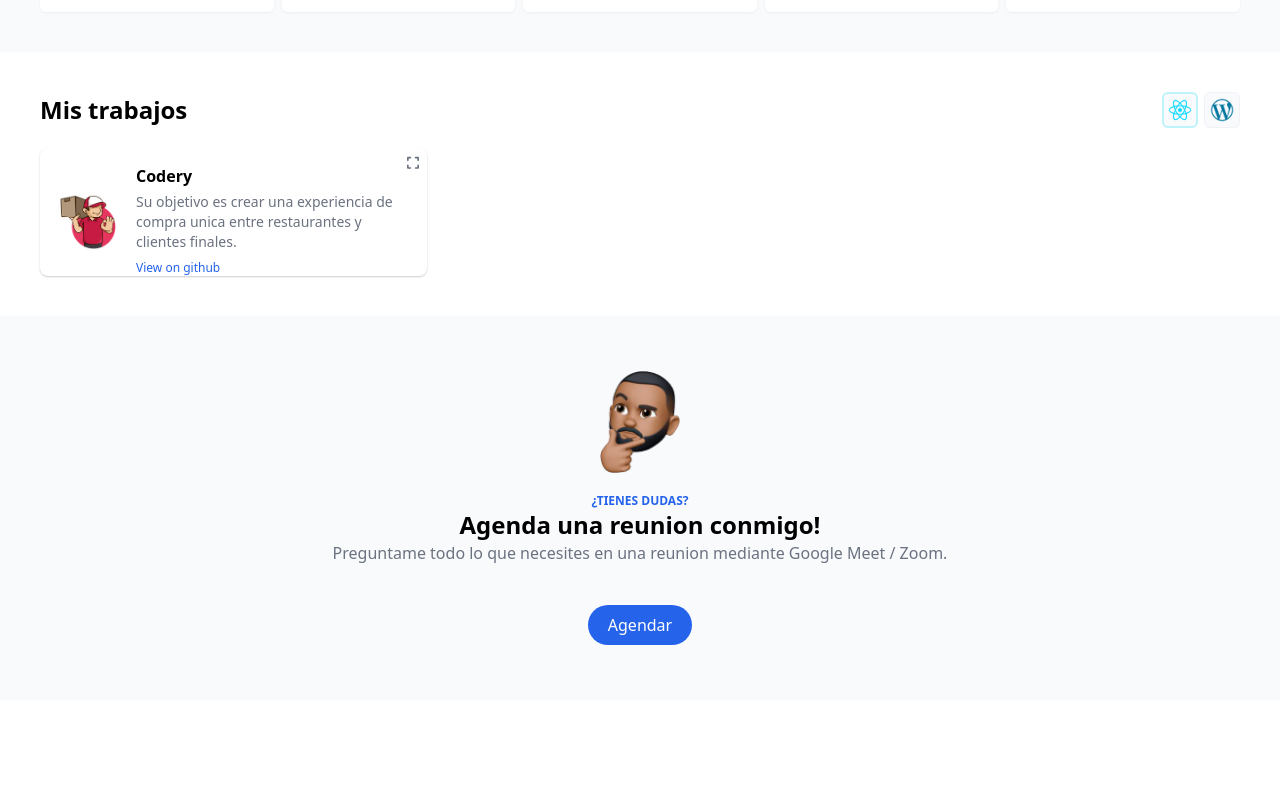
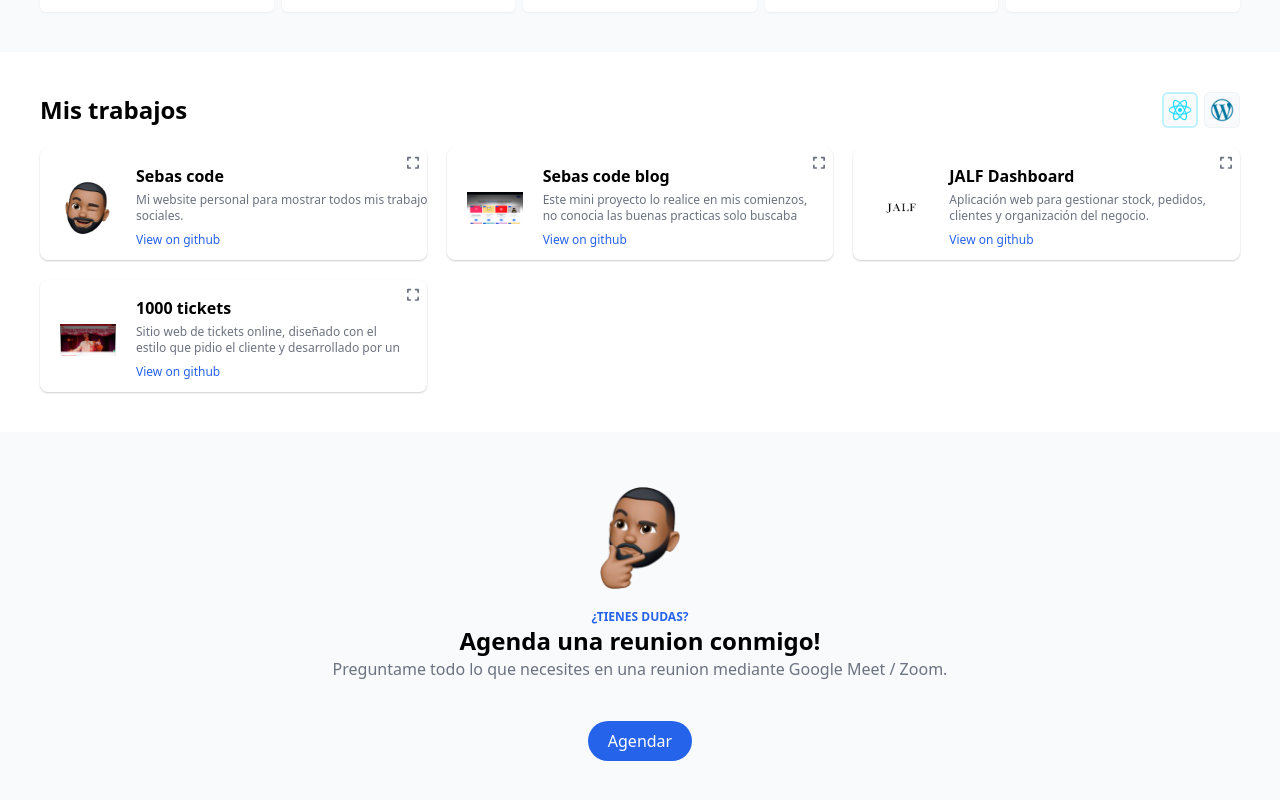
Before and after one commit to sebasc0de/sebascode-ts, a React (Vite) app: page / in a window 1280 px wide. Shown: the part 1312-2112 px from the top of the page. Before the commit the page ends 2012 px from the top, so only its background shows below. Built offline with nearby package versions, Linux system fonts and the light colour scheme; grey boxes are pictures that could not be loaded.

Commit message:
Works component changed

```diff
--- a/src/components/Portfolio/Portfolio.tsx
+++ b/src/components/Portfolio/Portfolio.tsx
@@ -22,7 +22,8 @@ export const Portfolio = () => {
         </div>
         {/* Services grid */}
         <div className="grid gap-5 grid-cols-1 lg:grid-cols-2 xl:grid-cols-3 mt-5">
-          <Card />
+          {type === "Full Stack" &&
+            results.map((item) => <Card key={item.id} {...item} />)}
         </div>
         {/* End services grid */}
       </div>
--- a/src/components/UI/Card/Card.tsx
+++ b/src/components/UI/Card/Card.tsx
@@ -1,18 +1,24 @@
+import { Work } from "../../../interfaces/Works";
 import { Alternate } from "../Alternate";
 import { Header } from "./Header";
 import { ProgressBar } from "./ProgressBar";
 import { Technologies } from "./Technologies";
 
-export const Card = () => {
+export const Card = (work: Work) => {
   return (
     <div className="relative">
       <Alternate>
         {/* Header */}
-        <Header githubUrl="" />
+        <Header
+          githubUrl={work.gitHub || "https://github.com/sebasc0de"}
+          projectDesc={work.desc}
+          projectTitle={work.displayName}
+          projectLogo={work.img}
+        />
 
         {/* Body */}
         <ProgressBar />
-        <Technologies />
+        <Technologies techs={work.tags} />
       </Alternate>
     </div>
   );
--- a/src/components/UI/Card/Header.tsx
+++ b/src/components/UI/Card/Header.tsx
@@ -13,13 +13,14 @@ export const Header = ({
 }: Props) => {
   return (
     <div className="flex flex-col md:flex-row items-center gap-5">
-      <img src="./logos/codery.png" className="w-20 md:w-14 object-contain" />
+      <img src={projectLogo} className="w-20 md:w-14 object-contain" />
       <div className="leading-4 w-full">
-        <h5 className="font-bold w-fit mb-2">Codery</h5>
-        <p className="text-gray-500 text-xs md:text-sm">
-          Su objetivo es crear una experiencia de compra unica entre
-          restaurantes y clientes finales.
+        <h5 className="font-bold mb-2">{projectTitle}</h5>
+
+        <p className="text-gray-500 text-xs h-5 xl:h-8 overflow-y-scroll">
+          {projectDesc}
         </p>
+
         <a
           href={githubUrl}
           target="_blank"
--- a/src/components/UI/Card/Technologies.tsx
+++ b/src/components/UI/Card/Technologies.tsx
@@ -1,13 +1,14 @@
+import { returnTechImage } from "../../../helpers/returnTechImage";
 import { Icon } from "../Icon";
 
-export const Technologies = () => {
+export const Technologies = ({ techs }: { techs: string[] }) => {
   return (
     <div>
       <small className="font-medium text-xs">Tecnologias:</small>
       <div className="flex gap-1 mt-1">
-        <Icon url="./logos/react.png" />
-        <Icon url="./logos/redux.png" />
-        <Icon url="./logos/firebase.png" />
+        {techs.map((item) => (
+          <Icon key={item} url={returnTechImage(item)} />
+        ))}
       </div>
     </div>
   );
--- a/src/css/Animations.css
+++ b/src/css/Animations.css
@@ -18,7 +18,7 @@
 
 @keyframes expandDown {
   from {
-    height: 8rem;
+    height: 7rem;
   }
   to {
     height: 15rem;
@@ -30,7 +30,7 @@
     height: 14rem;
   }
   to {
-    height: 8rem;
+    height: 7rem;
   }
 }
 
@@ -38,19 +38,19 @@
 @media screen and (max-width: 1024px) {
   @keyframes expandDown {
     from {
-      height: 8rem;
+      height: 7rem;
     }
     to {
-      height: 15rem;
+      height: 14rem;
     }
   }
 
   @keyframes expandUp {
     from {
-      height: 15rem;
+      height: 14rem;
     }
     to {
-      height: 8rem;
+      height: 6.5rem;
     }
   }
 }
--- a/src/data/Works.ts
+++ b/src/data/Works.ts
@@ -54,9 +54,9 @@ export const works: Work[] = [
     id: uuid(),
     name: "SebasCode",
     displayName: "Sebas code",
-    desc: "Mi website personal para mostrar todos mis trabajos y redes sociales.",
+    desc: "Mi website personal para mostrar todos mis trabajos y redes sociales. aaaaaaaaaaaaaaaaaaaaaaaaaaaaaaaaaaaaaaaaaaaaaaaaaaaaaaaa",
     gitHub: "https://github.com/sebasc0de/sebascode-ts",
-    img: "/img/sebascode.jpg",
+    img: "/img/sebas.png",
     url: "https://sebascode.com/",
     online: true,
     type: "Full Stack",
@@ -80,7 +80,7 @@ export const works: Work[] = [
     name: "JALF-dashboard",
     displayName: "JALF Dashboard",
     desc: "Aplicación web para gestionar stock, pedidos, clientes y organización del negocio.",
-    img: "/img/jalfdashboard.jpg",
+    img: "/logos/JALF.png",
     url: "",
     type: "Full Stack",
     online: false,
--- /dev/null
+++ b/src/helpers/returnTechImage.ts
@@ -0,0 +1,39 @@
+export const returnTechImage = (techonology: string): string => {
+  switch (techonology) {
+    case "typescript":
+      return "bg-blue-600";
+
+    case "zustand":
+      return "bg-orange-300";
+
+    case "react-router-dom":
+      return "bg-red-500";
+
+    case "wp":
+      return "bg-blue-500";
+
+    case "html":
+      return "bg-red-500";
+
+    case "php":
+      return "bg-cyan-500";
+
+    case "bootstrap":
+      return "./logos/bootstrap.png";
+
+    case "reactjs":
+      return "./logos/react.png";
+
+    case "firebase":
+      return "./logos/firebase.png";
+
+    case "redux":
+      return "./logos/redux.png";
+
+    case "commercejs":
+      return "bg-green-500";
+
+    default:
+      return "";
+  }
+};
```
Also changed, not shown: src/helpers/returnRandomLoader.ts (deleted, +0 -12 lines), public/logos/1000tickets.png (added), public/logos/JALF.png (added).
